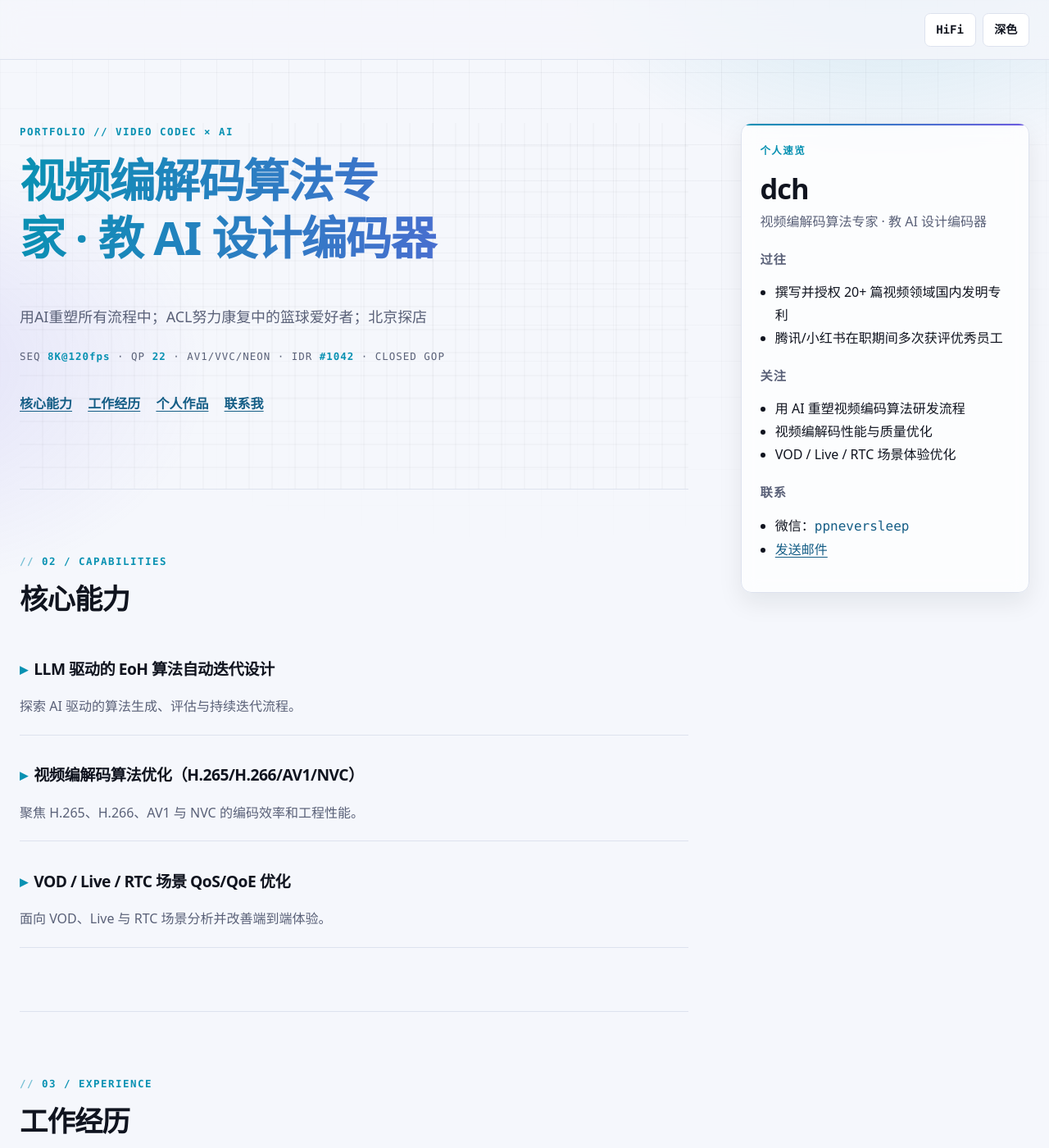
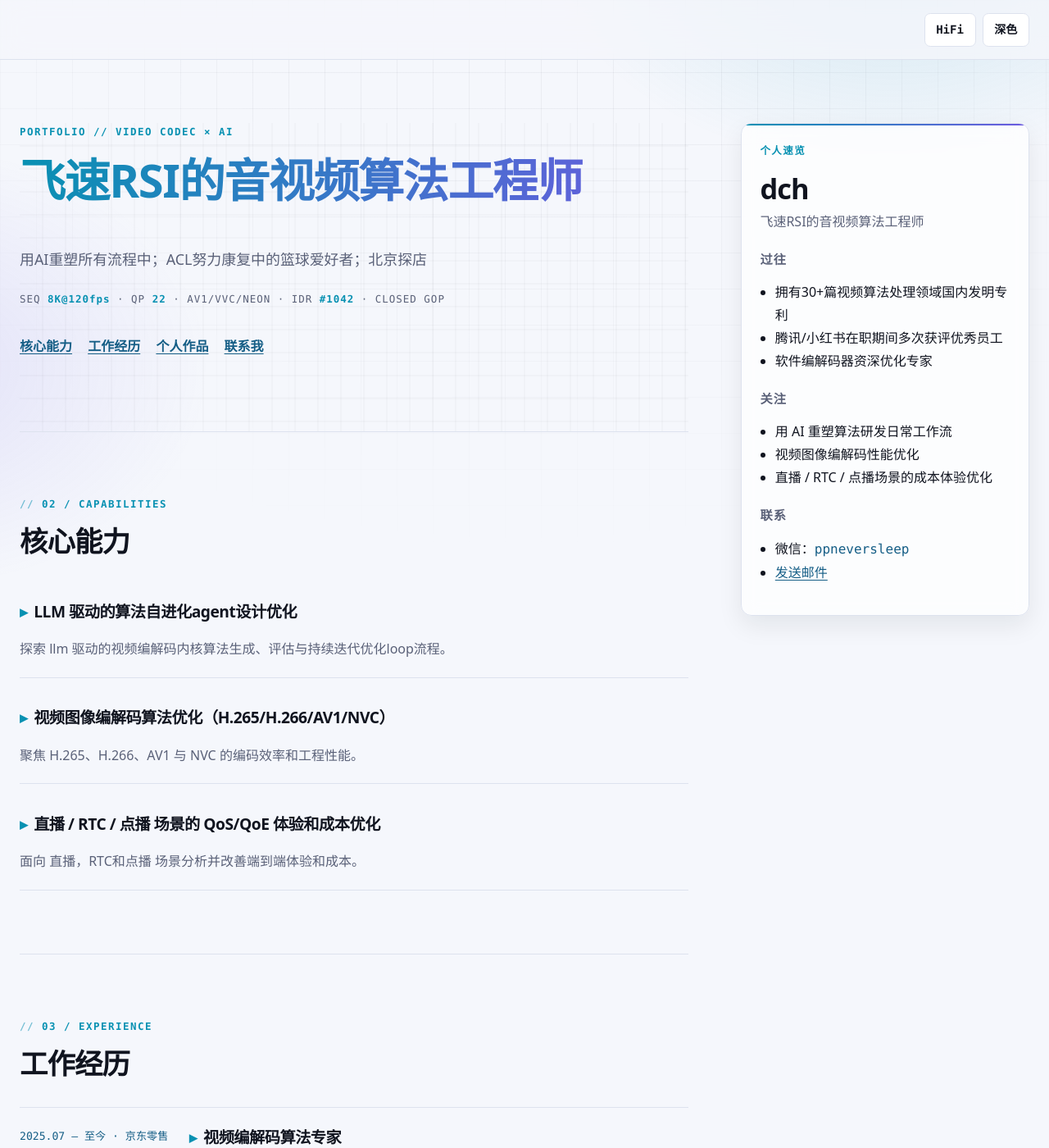
Before and after one commit to bitchenhui/bitchenhui.github.io, a Jekyll site: the page built from index.html, in a window 1280 px wide and 1400 px high. Shown: the whole window at 82% size. Built offline with Jekyll 4.4.1, drawn with Linux system fonts in a browser that asks for light colours.

Commit message:
chore: refresh profile copy and honors (user data update)

```diff
--- a/_config.yml
+++ b/_config.yml
@@ -1,5 +1,5 @@
-title: "dch个人空间"
-description: "视频编解码算法工程师的个人主页：编码算法优化、AI 驱动研发与音视频体验。"
+title: "dch空间"
+description: "dch个人主页：音视频算法优化、AI 驱动研发与成本体验优化。"
 url: "https://bitchenhui.github.io"
 baseurl: ""
 lang: "zh-CN"
@@ -13,7 +13,7 @@ plugins:
 
 author:
   name: "dch"
-  role: "视频编解码算法专家 · 教 AI 设计编码器"
+  role: "飞速RSI的音视频算法工程师"
   intro: "用AI重塑所有流程中；ACL努力康复中的篮球爱好者；北京探店"
   email: "ppduan50@gmail.com"
   # 展示在侧栏卡片「联系」中的微信号
@@ -24,17 +24,17 @@ author:
   resume_url: ""
 
 current_focus:
-  - 用 AI 重塑视频编码算法研发流程
-  - 视频编解码性能与质量优化
-  - VOD / Live / RTC 场景体验优化
+  - 用 AI 重塑算法研发日常工作流
+  - 视频图像编解码性能优化
+  - 直播 / RTC / 点播场景的成本体验优化
 
 skills:
-  - name: LLM 驱动的 EoH 算法自动迭代设计
-    description: 探索 AI 驱动的算法生成、评估与持续迭代流程。
-  - name: 视频编解码算法优化（H.265/H.266/AV1/NVC）
+  - name: LLM 驱动的算法自进化agent设计优化
+    description: 探索 llm 驱动的视频编解码内核算法生成、评估与持续迭代优化loop流程。
+  - name: 视频图像编解码算法优化（H.265/H.266/AV1/NVC）
     description: 聚焦 H.265、H.266、AV1 与 NVC 的编码效率和工程性能。
-  - name: VOD / Live / RTC 场景 QoS/QoE 优化
-    description: 面向 VOD、Live 与 RTC 场景分析并改善端到端体验。
+  - name: 直播 / RTC / 点播 场景的 QoS/QoE 体验和成本优化
+    description: 面向 直播，RTC和点播 场景分析并改善端到端体验和成本。
 
 exclude:
   - Gemfile
--- a/_data/honors.yml
+++ b/_data/honors.yml
@@ -1,3 +1,4 @@
 # 荣誉与专利等可公开条目。
-- "撰写并授权 20+ 篇视频领域国内发明专利"
+- "拥有30+篇视频算法处理领域国内发明专利"
 - "腾讯/小红书在职期间多次获评优秀员工"
+- "软件编解码器资深优化专家"
```
